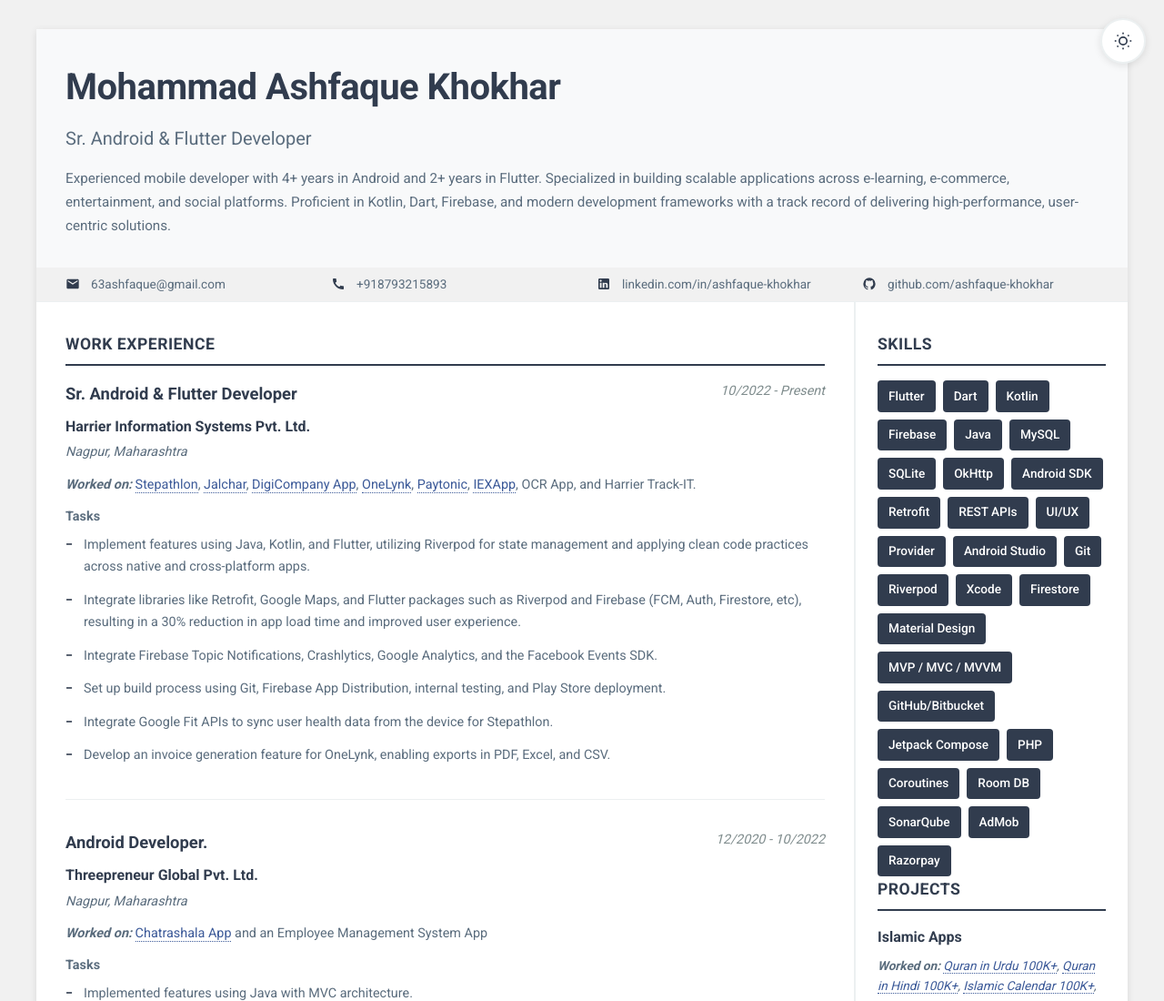
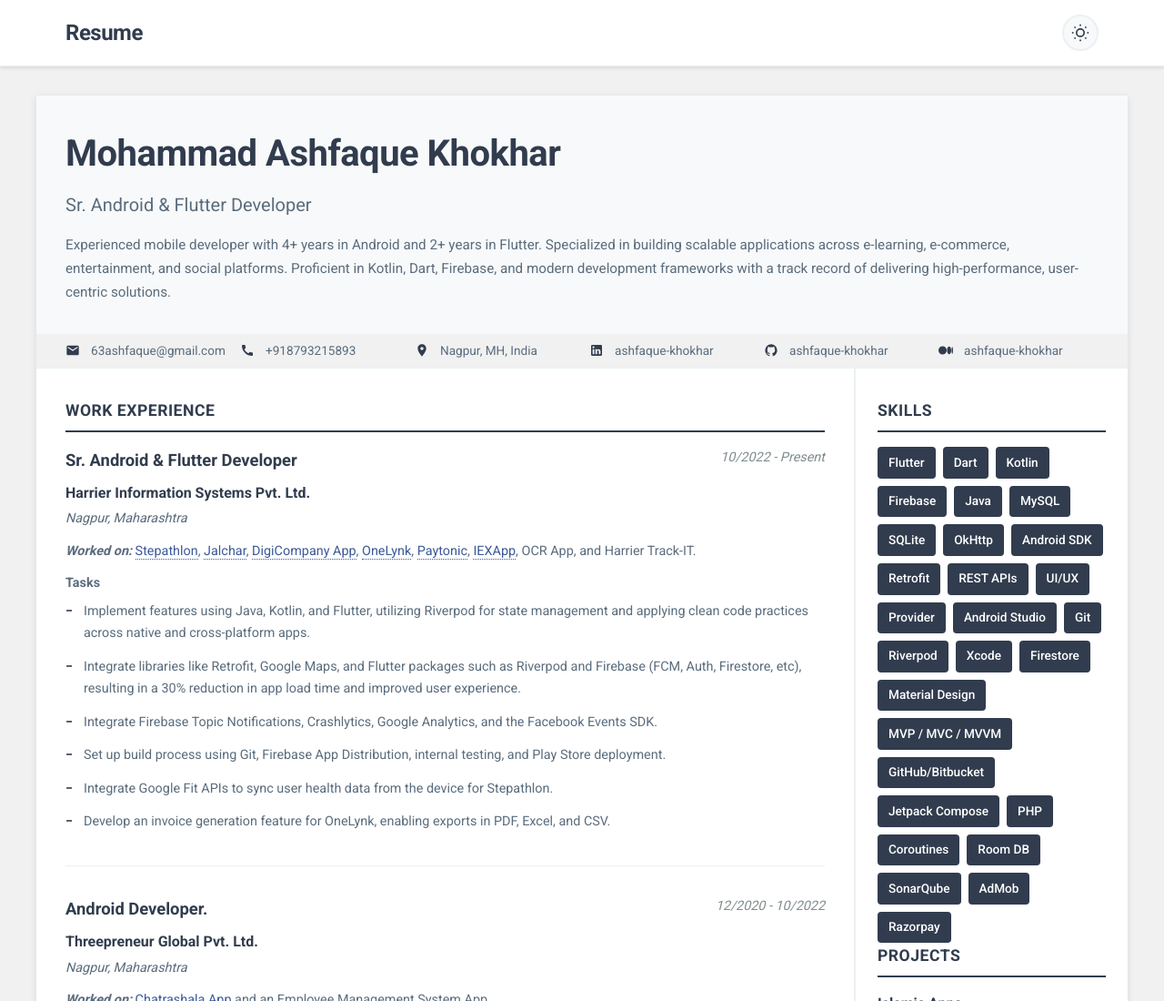
Before and after one commit to ashfaque-khokhar/resume, a plain HTML site: page index.html in a window 1280 px wide. Shown: the top 1100 px of the page at 91% size. Drawn offline with Linux system fonts and the light colour scheme.

Commit message:
add all social media button

```diff
--- a/index.html
+++ b/index.html
@@ -11,6 +11,13 @@
     <link rel="stylesheet" href="styles.css">
 </head>
 <body>
+    <!-- Website Header -->
+    <header class="website-header">
+        <div class="header-wrapper">
+            <div class="header-left">
+                <h1 class="logo">Resume</h1>
+            </div>
+            <div class="header-right">
                 <!-- Theme Toggle Button -->
                 <button class="theme-toggle" id="themeToggle" aria-label="Toggle dark mode">
                     <svg class="sun-icon" xmlns="http://www.w3.org/2000/svg" width="20" height="20" viewBox="0 0 24 24" fill="none" stroke="currentColor" stroke-width="2">
@@ -28,6 +35,9 @@
                         <path d="M21 12.79A9 9 0 1 1 11.21 3 7 7 0 0 0 21 12.79z"></path>
                     </svg>
                 </button>
+            </div>
+        </div>
+    </header>
 
     <div class="resume-container">
         <!-- Header -->
@@ -55,15 +65,27 @@
              </div>
              <div class="contact-item">
                  <svg class="icon" xmlns="http://www.w3.org/2000/svg" width="16" height="16" viewBox="0 0 24 24" fill="currentColor">
+                     <path d="M12 2C8.13 2 5 5.13 5 9c0 5.25 7 13 7 13s7-7.75 7-13c0-3.87-3.13-7-7-7zm0 9.5c-1.38 0-2.5-1.12-2.5-2.5s1.12-2.5 2.5-2.5 2.5 1.12 2.5 2.5-1.12 2.5-2.5 2.5z"/>
+                 </svg>
+                 <span>Nagpur, MH, India</span>
+             </div>
+             <div class="contact-item">
+                 <svg class="icon" xmlns="http://www.w3.org/2000/svg" width="16" height="16" viewBox="0 0 24 24" fill="currentColor">
                      <path d="M19 3a2 2 0 0 1 2 2v14a2 2 0 0 1-2 2H5a2 2 0 0 1-2-2V5a2 2 0 0 1 2-2h14m-.5 15.5v-5.3a3.26 3.26 0 0 0-3.26-3.26c-.85 0-1.84.52-2.32 1.3v-1.11h-2.79v8.37h2.79v-4.93c0-.77.62-1.4 1.39-1.4a1.4 1.4 0 0 1 1.4 1.4v4.93h2.79M6.88 8.56a1.68 1.68 0 0 0 1.68-1.68c0-.93-.75-1.69-1.68-1.69a1.69 1.69 0 0 0-1.69 1.69c0 .93.76 1.68 1.69 1.68m1.39 9.94v-8.37H5.5v8.37h2.77z"/>
                  </svg>
-                 <a href="https://linkedin.com/in/ashfaque-khokhar" target="_blank">linkedin.com/in/ashfaque-khokhar</a>
+                 <a href="https://linkedin.com/in/ashfaque-khokhar" target="_blank">ashfaque-khokhar</a>
              </div>
              <div class="contact-item">
                  <svg class="icon" xmlns="http://www.w3.org/2000/svg" width="16" height="16" viewBox="0 0 24 24" fill="currentColor">
                      <path d="M12 2A10 10 0 0 0 2 12c0 4.42 2.87 8.17 6.84 9.5.5.08.66-.23.66-.5v-1.69c-2.77.6-3.36-1.34-3.36-1.34-.46-1.16-1.11-1.47-1.11-1.47-.91-.62.07-.6.07-.6 1 .07 1.53 1.03 1.53 1.03.87 1.52 2.34 1.07 2.91.83.09-.65.35-1.09.63-1.34-2.22-.25-4.55-1.11-4.55-4.92 0-1.11.38-2 1.03-2.71-.1-.25-.45-1.29.1-2.64 0 0 .84-.27 2.75 1.02.79-.22 1.65-.33 2.5-.33.85 0 1.71.11 2.5.33 1.91-1.29 2.75-1.02 2.75-1.02.55 1.35.2 2.39.1 2.64.65.71 1.03 1.6 1.03 2.71 0 3.82-2.34 4.66-4.57 4.91.36.31.69.92.69 1.85V21c0 .27.16.59.67.5C19.14 20.16 22 16.42 22 12A10 10 0 0 0 12 2z"/>
                  </svg>
-                 <a href="https://github.com/ashfaque-khokhar" target="_blank">github.com/ashfaque-khokhar</a>
+                 <a href="https://github.com/ashfaque-khokhar" target="_blank">ashfaque-khokhar</a>
+             </div>
+             <div class="contact-item">
+                 <svg class="icon" xmlns="http://www.w3.org/2000/svg" width="16" height="16" viewBox="0 0 24 24" fill="currentColor">
+                     <path d="M13.54 12a6.8 6.8 0 01-6.77 6.82A6.8 6.8 0 010 12a6.8 6.8 0 016.77-6.82A6.8 6.8 0 0113.54 12zM20.96 12c0 3.54-1.51 6.42-3.38 6.42-1.87 0-3.39-2.88-3.39-6.42s1.52-6.42 3.39-6.42 3.38 2.88 3.38 6.42M24 12c0 3.17-.53 5.75-1.19 5.75-.66 0-1.19-2.58-1.19-5.75s.53-5.75 1.19-5.75C23.47 6.25 24 8.83 24 12z"/>
+                 </svg>
+                 <a href="https://medium.com/@ashfaque-khokhar" target="_blank">ashfaque-khokhar</a>
              </div>
          </section>
 
--- a/styles.css
+++ b/styles.css
@@ -17,6 +17,8 @@
     --text-light: #7f8c8d;
     --bg-primary: #ffffff;
     --bg-secondary: #f8f9fa;
+    --bg-accent: #e9ecef;
+    --bg-light-gray: #f1f1f1;
     --bg-tag: #313C4E;
     --border-color: #ecf0f1;
     --shadow-color: rgba(0, 0, 0, 0.1);
@@ -41,6 +43,8 @@
     --text-light: #808080;
     --bg-primary: #1e1e1e;
     --bg-secondary: #2d2d2d;
+    --bg-accent: #3a3a3a;
+    --bg-light-gray: #333333;
     --bg-tag: #42a5f5;
     --border-color: #404040;
     --shadow-color: rgba(0, 0, 0, 0.5);
@@ -55,37 +59,68 @@ body {
     font-size: 14px;
     line-height: 1.6;
     color: var(--text-primary);
-    background-color: #f1f1f1;
+    background-color: var(--bg-light-gray);
     -webkit-font-smoothing: antialiased;
     -moz-osx-font-smoothing: grayscale;
     transition: background-color 0.3s ease, color 0.3s ease;
 }
 
 /* ===========================
-   Theme Toggle Button
+   Website Header
    =========================== */
 
+.website-header {
+    background-color: var(--bg-primary);
+    border-bottom: 1px solid var(--border-color);
+    padding: var(--spacing-md) 0;
+    position: sticky;
+    top: 0;
+    z-index: 1000;
+    box-shadow: 0 2px 4px var(--shadow-color);
+    transition: background-color 0.3s ease, border-color 0.3s ease;
+}
+
+.header-wrapper {
+    max-width: 1200px;
+    margin: 0 auto;
+    padding: 0 var(--spacing-xl);
+    display: flex;
+    justify-content: space-between;
+    align-items: center;
+}
+
+.header-left .logo {
+    font-size: 1.5rem;
+    font-weight: 700;
+    color: var(--primary-color);
+    margin: 0;
+    letter-spacing: -0.5px;
+}
+
+.header-right {
+    display: flex;
+    align-items: center;
+    gap: var(--spacing-md);
+}
+
+/* Theme Toggle Button */
 .theme-toggle {
-    position: fixed;
-    top: 20px;
-    right: 20px;
-    width: 50px;
-    height: 50px;
+    width: 40px;
+    height: 40px;
     border-radius: 50%;
-    background-color: var(--bg-primary);
+    background-color: var(--bg-secondary);
     border: 2px solid var(--border-color);
     cursor: pointer;
     display: flex;
     align-items: center;
     justify-content: center;
-    box-shadow: 0 2px 8px var(--shadow-color);
     transition: all 0.3s ease;
-    z-index: 1000;
+    position: relative;
 }
 
 .theme-toggle:hover {
-    transform: scale(1.1);
-    box-shadow: 0 4px 12px var(--shadow-color);
+    transform: scale(1.05);
+    background-color: var(--bg-accent);
 }
 
 .theme-toggle:active {
@@ -120,16 +155,22 @@ body {
 }
 
 @media (max-width: 768px) {
+    .header-wrapper {
+        padding: 0 var(--spacing-md);
+    }
+
+    .header-left .logo {
+        font-size: 1.25rem;
+    }
+
     .theme-toggle {
-        width: 45px;
-        height: 45px;
-        top: 15px;
-        right: 15px;
+        width: 36px;
+        height: 36px;
     }
 }
 
 @media print {
-    .theme-toggle {
+    .website-header {
         display: none;
     }
 }
@@ -144,6 +185,10 @@ body {
     background-color: var(--bg-primary);
     box-shadow: 0 2px 8px var(--shadow-color);
     transition: background-color 0.3s ease, box-shadow 0.3s ease;
+}
+
+.website-header ~ .resume-container {
+    margin-top: 2rem;
 }
 
 @media (max-width: 768px) {
@@ -262,9 +307,6 @@ body {
    Section Styles
    =========================== */
 
-.section {
-    /* margin-bottom: var(--spacing-xl); */
-}
 
 .section:last-child {
     margin-bottom: 0;
@@ -286,7 +328,7 @@ body {
    =========================== */
 
 .contact-section {
-    background-color: #f1f1f1;
+    background-color: var(--bg-light-gray);
     /* padding: var(--spacing-lg) var(--spacing-xl); */
     padding-left: var(--spacing-xl);
     padding-right: var(--spacing-xl);
@@ -294,8 +336,8 @@ body {
     padding-bottom:var(--spacing-xs);
     margin-bottom: 0;
     display: grid;
-    grid-template-columns: repeat(4, 1fr);
-    gap: var(--spacing-xl);
+    grid-template-columns: repeat(6, 1fr);
+    gap: var(--spacing-md);
     border-bottom: 1px solid var(--border-color);
     transition: background-color 0.3s ease;
 }
@@ -319,7 +361,8 @@ body {
     color: var(--primary-color);
 }
 
-.contact-item a {
+.contact-item a,
+.contact-item span {
     color: var(--text-secondary);
     text-decoration: none;
     word-break: break-word;
@@ -332,7 +375,14 @@ body {
     color: var(--primary-color);
 }
 
-@media (max-width: 968px) {
+@media (max-width: 1200px) {
+    .contact-section {
+        grid-template-columns: repeat(3, 1fr);
+        gap: var(--spacing-lg);
+    }
+}
+
+@media (max-width: 768px) {
     .contact-section {
         grid-template-columns: repeat(2, 1fr);
         gap: var(--spacing-lg);
@@ -621,8 +671,8 @@ a {
     }
 
     .contact-section {
-        grid-template-columns: repeat(4, 1fr);
-        gap: var(--spacing-md);
+        grid-template-columns: repeat(6, 1fr);
+        gap: var(--spacing-sm);
         padding: var(--spacing-md);
         background-color: #f8f9fa !important;
         -webkit-print-color-adjust: exact;
```
Lines whose indentation alone changed are shown as unchanged.
